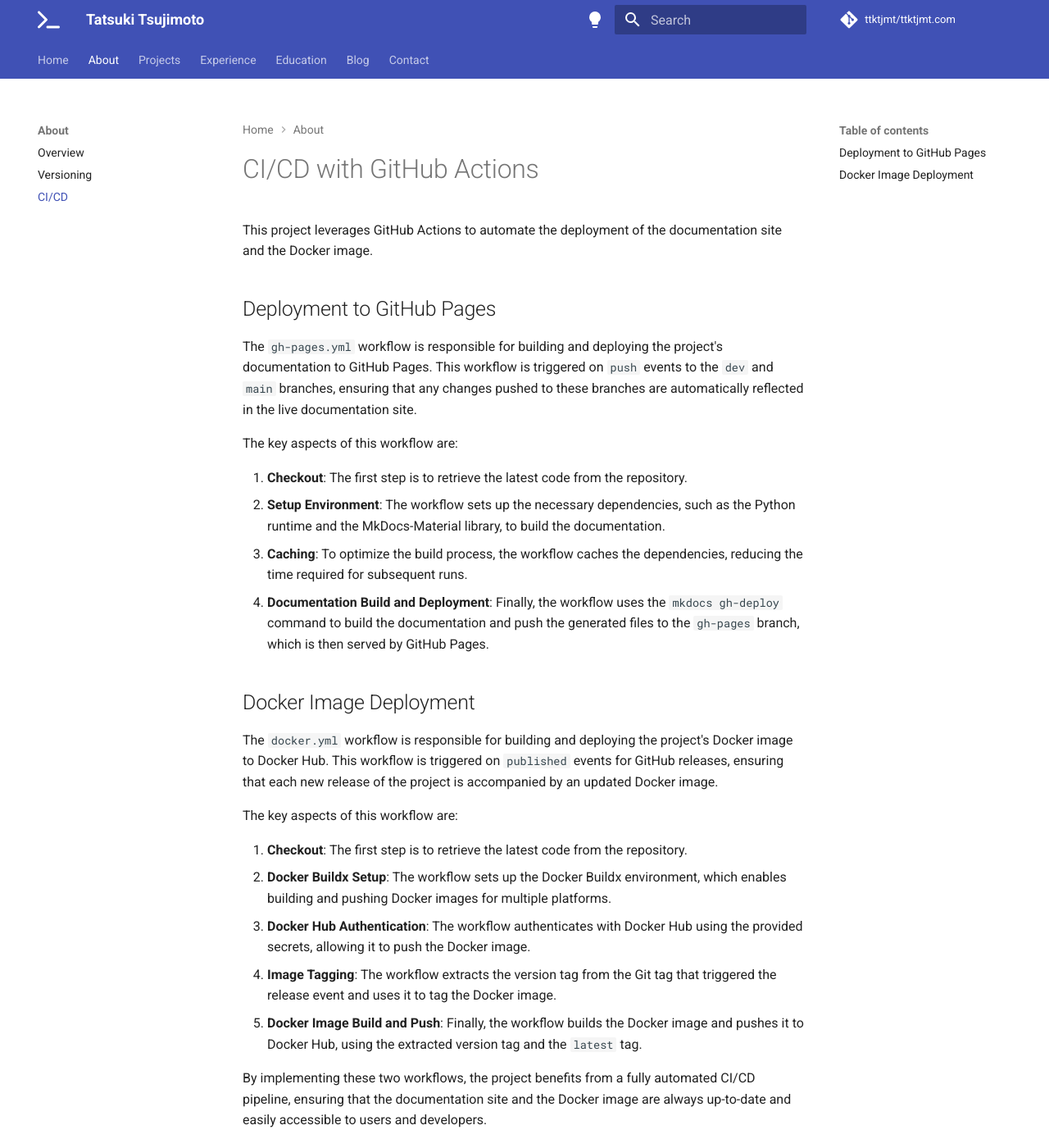
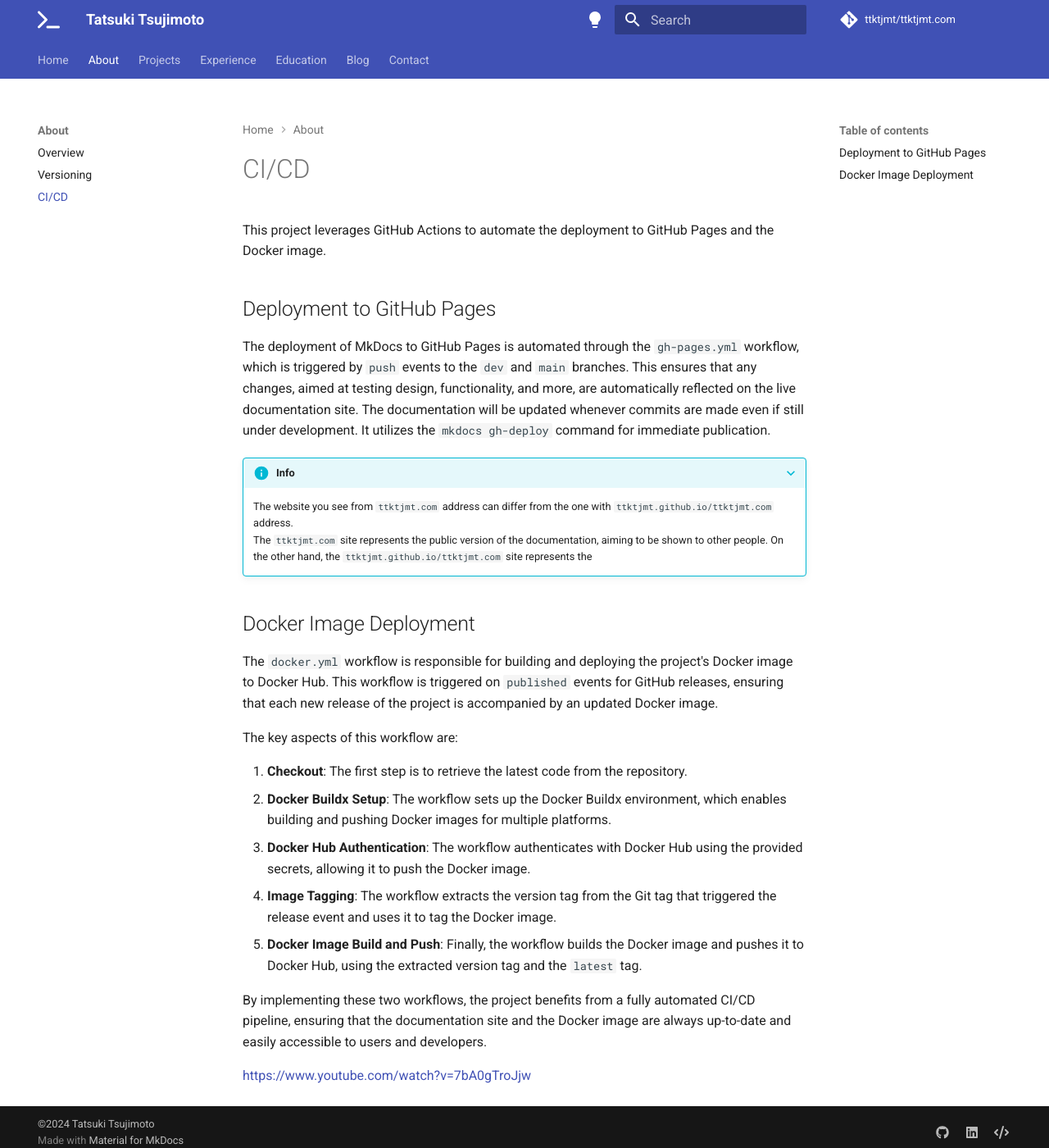
Before and after one commit to ttktjmt/ttktjmt.com, an MkDocs documentation site: the page built from docs/docs/about/cicd.md, in a window 1280 px wide and 1400 px high. Shown: the whole window at 82% size. Built offline with MkDocs 1.6.1 and Material for MkDocs 9.7.7, drawn with Linux system fonts in a browser that asks for light colours; comment, search, counter and statistics services are not loaded.

Commit message:
Update cicd page
still need to revise

````diff
--- a/docs/docs/about/cicd.md
+++ b/docs/docs/about/cicd.md
@@ -1,17 +1,26 @@
-# CI/CD with GitHub Actions
 
-This project leverages GitHub Actions to automate the deployment of the documentation site and the Docker image.
+This project leverages GitHub Actions to automate the deployment to GitHub Pages and the Docker image.
 
 ## Deployment to GitHub Pages
 
-The `gh-pages.yml` workflow is responsible for building and deploying the project's documentation to GitHub Pages. This workflow is triggered on `push` events to the `dev` and `main` branches, ensuring that any changes pushed to these branches are automatically reflected in the live documentation site.
+<!-- ```mermaid
+graph LR
+    push["push to dev/main branch"]
+    workflow["gh-pages.yml workflow"]
+    deploy["mkdocs gh-deploy command"]
+    publish["Live documentation site is updated"]
 
-The key aspects of this workflow are:
+    push -> workflow # fix '->' to '--' + '>' when commenting these out
+    workflow -> deploy
+    deploy -> publish
+-->
 
-1. **Checkout**: The first step is to retrieve the latest code from the repository.
-2. **Setup Environment**: The workflow sets up the necessary dependencies, such as the Python runtime and the MkDocs-Material library, to build the documentation.
-3. **Caching**: To optimize the build process, the workflow caches the dependencies, reducing the time required for subsequent runs.
-4. **Documentation Build and Deployment**: Finally, the workflow uses the `mkdocs gh-deploy` command to build the documentation and push the generated files to the `gh-pages` branch, which is then served by GitHub Pages.
+The deployment of MkDocs to GitHub Pages is automated through the `gh-pages.yml` workflow, which is triggered by `push` events to the `dev` and `main` branches. This ensures that any changes, aimed at testing design, functionality, and more, are automatically reflected on the live documentation site. The documentation will be updated whenever commits are made even if still under development. It utilizes the `mkdocs gh-deploy` command for immediate publication.
+
+???+ info
+
+    The website you see from `ttktjmt.com` address can differ from the one with `ttktjmt.github.io/ttktjmt.com` address.<br>
+    The `ttktjmt.com` site represents the public version of the documentation, aiming to be shown to other people. On the other hand, the `ttktjmt.github.io/ttktjmt.com` site represents the
 
 ## Docker Image Deployment
 
@@ -26,3 +35,5 @@
 5. **Docker Image Build and Push**: Finally, the workflow builds the Docker image and pushes it to Docker Hub, using the extracted version tag and the `latest` tag.
 
 By implementing these two workflows, the project benefits from a fully automated CI/CD pipeline, ensuring that the documentation site and the Docker image are always up-to-date and easily accessible to users and developers.
+
+[https://www.youtube.com/watch?v=7bA0gTroJjw](https://www.youtube.com/watch?v=7bA0gTroJjw)
--- a/docs/mkdocs.yml
+++ b/docs/mkdocs.yml
@@ -69,7 +69,11 @@
       emoji_generator: !!python/name:material.extensions.emoji.to_svg
   - admonition
   - pymdownx.details
-  - pymdownx.superfences
+  - pymdownx.superfences:
+      custom_fences:
+        - name: mermaid
+          class: mermaid
+          format: !!python/name:pymdownx.superfences.fence_code_format
   - pymdownx.tabbed:
       alternate_style: true
 
````
Also changed, not shown: docs/docs/about/overview.md (+1 -1 lines), docs/docs/about/versioning.md (+8 -7 lines).
